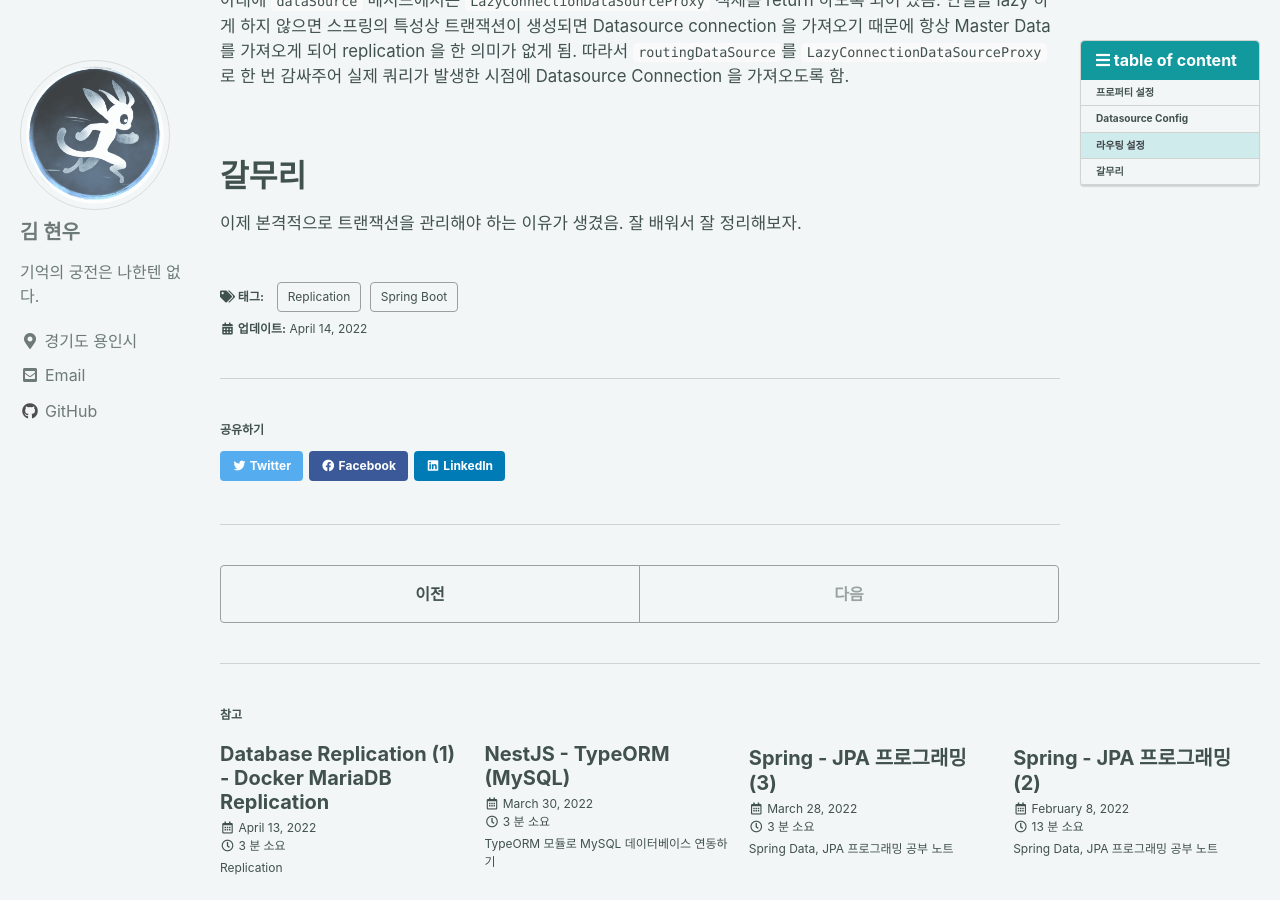
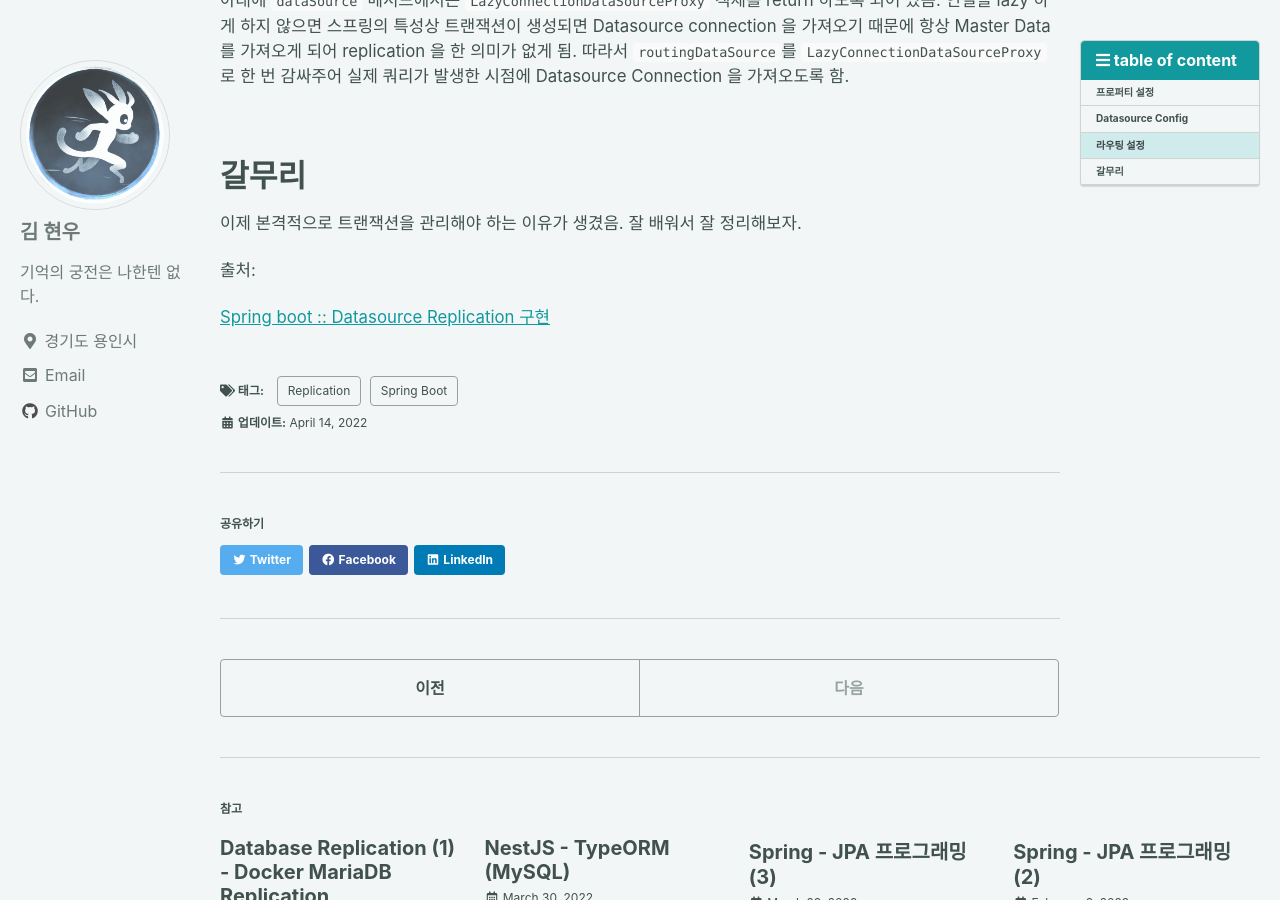
Before and after one commit to hyunwoo045/hyunwoo045.github.io, a Jekyll site: the page built from _posts/2022-04-14-replication-spring.markdown, in a window 1280 px wide and 900 px high, scrolled down 3040 px. Built offline with Jekyll 4.4.1, drawn with Linux system fonts in a browser that asks for light colours; cached includes are drawn as plain includes; some web fonts are replaced.

Commit message:
출처는 달자

```diff
--- a/_posts/2022-04-14-replication-spring.markdown
+++ b/_posts/2022-04-14-replication-spring.markdown
@@ -143,3 +143,7 @@ public class RoutingDataSourceConfig {
 # 갈무리
 
 이제 본격적으로 트랜잭션을 관리해야 하는 이유가 생겼음. 잘 배워서 잘 정리해보자.
+
+출처:
+
+[Spring boot :: Datasource Replication 구현](https://wave1994.tistory.com/177)
```
